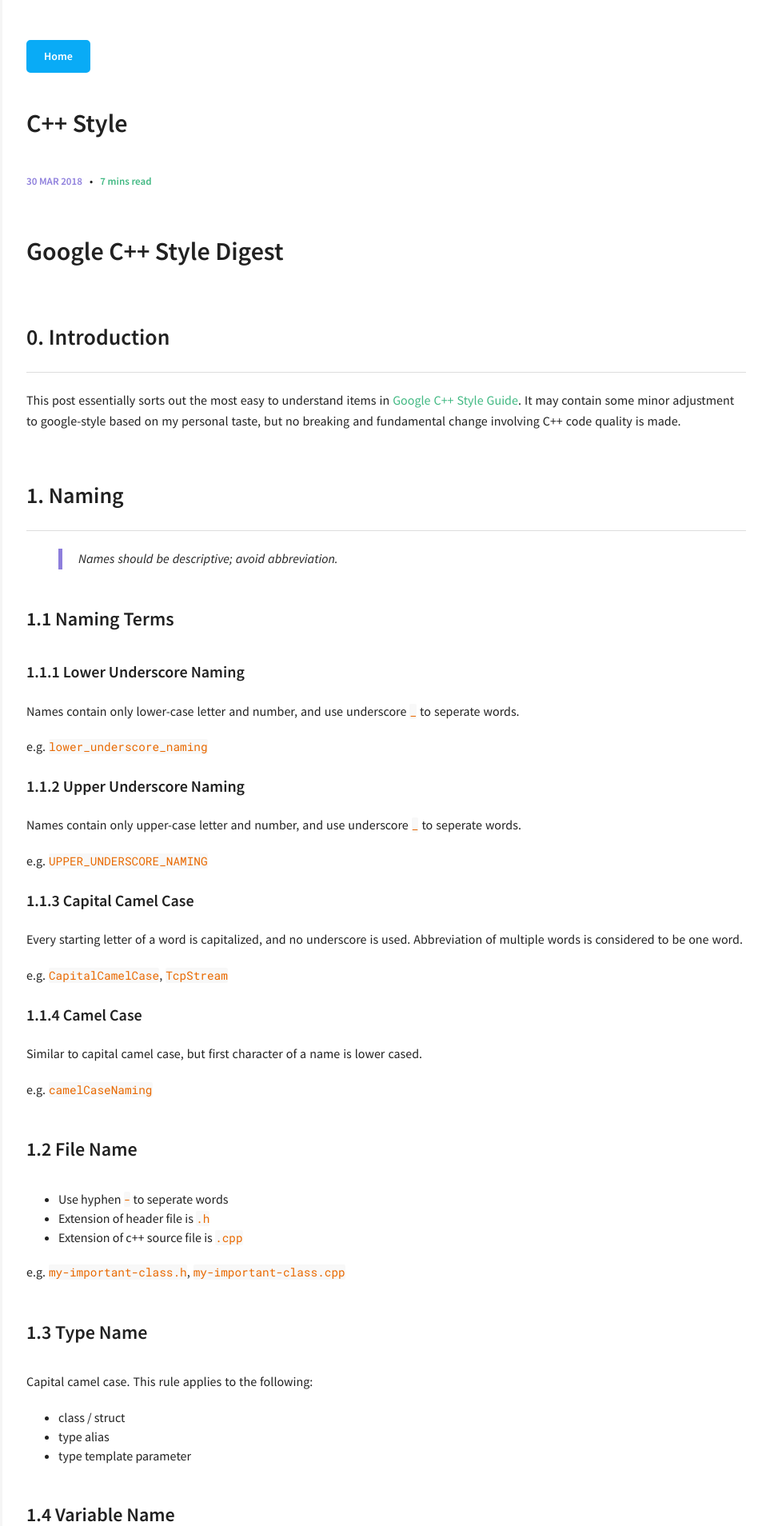
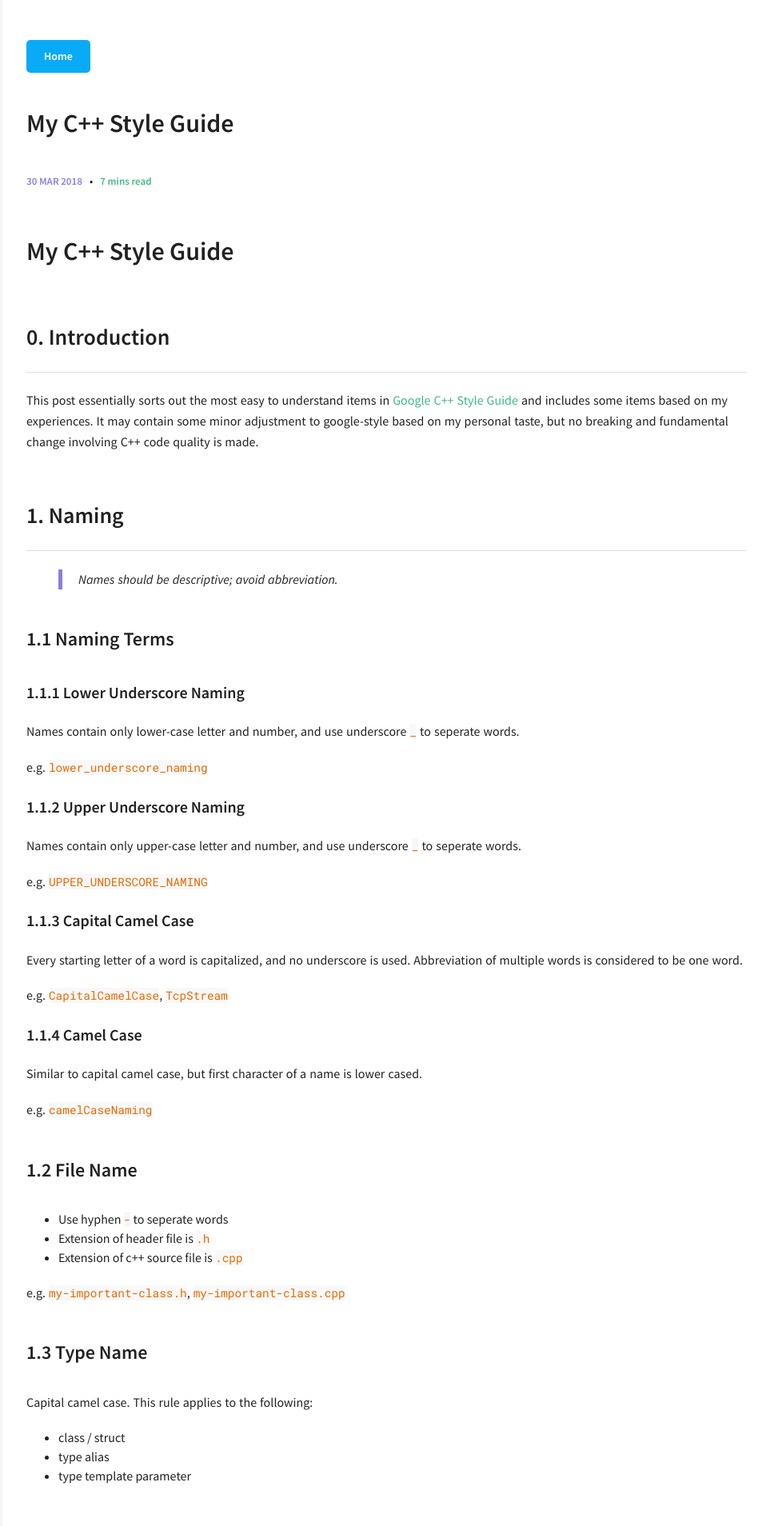
Before and after one commit to VinaLx/VinaLx.github.io, a Jekyll site: the page built from _posts/2018-03-30-google-cpp-style.md, in a window 1280 px wide. Shown: the top 1908 px of the page at 80% size, without its empty margins (317-1280 px from the left). Built offline with Jekyll 4.4.1, drawn with Linux system fonts in a browser that asks for light colours; some web fonts are replaced.

Commit message:
fix c++ style guide title

```diff
--- a/_posts/2018-03-30-google-cpp-style.md
+++ b/_posts/2018-03-30-google-cpp-style.md
@@ -1,15 +1,16 @@
 ---
 layout: post
-title: C++ Style
-excerpt: My C++ coding style based on Google C++ Style Guide
+title: My C++ Style Guide
+excerpt: My C++ coding style mostly based on Google C++ Style Guide
 category: ["C++ language"]
 modified: 2018-03-30
 ---
-# Google C++ Style Digest
+
+# My C++ Style Guide
 
 ## 0. Introduction
 
-This post essentially sorts out the most easy to understand items in [Google C++ Style Guide](https://google.github.io/styleguide/cppguide.html). It may contain some minor adjustment to google-style based on my personal taste, but no breaking and fundamental change involving C++ code quality is made.
+This post essentially sorts out the most easy to understand items in [Google C++ Style Guide](https://google.github.io/styleguide/cppguide.html) and includes some items based on my experiences. It may contain some minor adjustment to google-style based on my personal taste, but no breaking and fundamental change involving C++ code quality is made.
 
 ## 1. Naming
 
```
